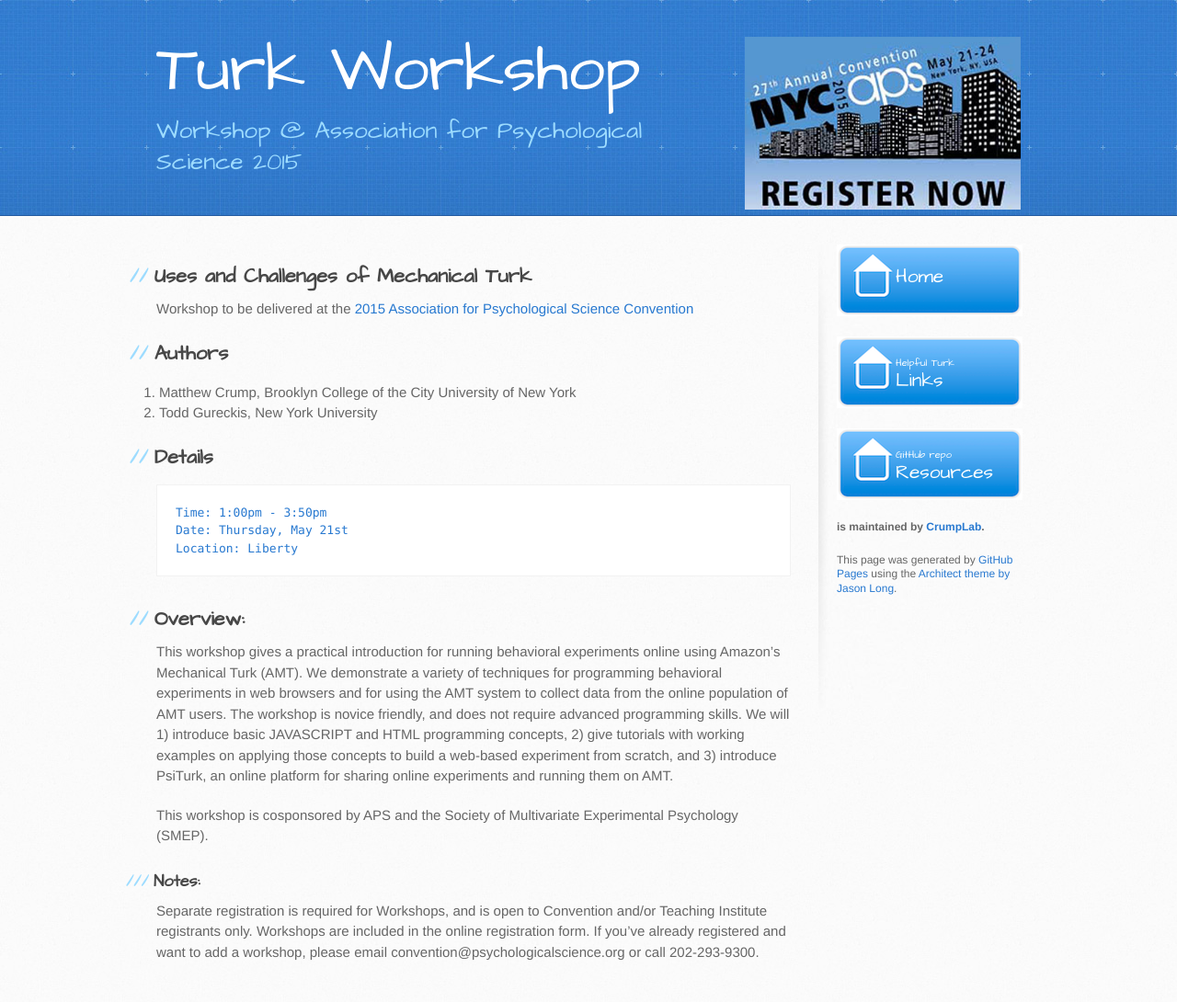
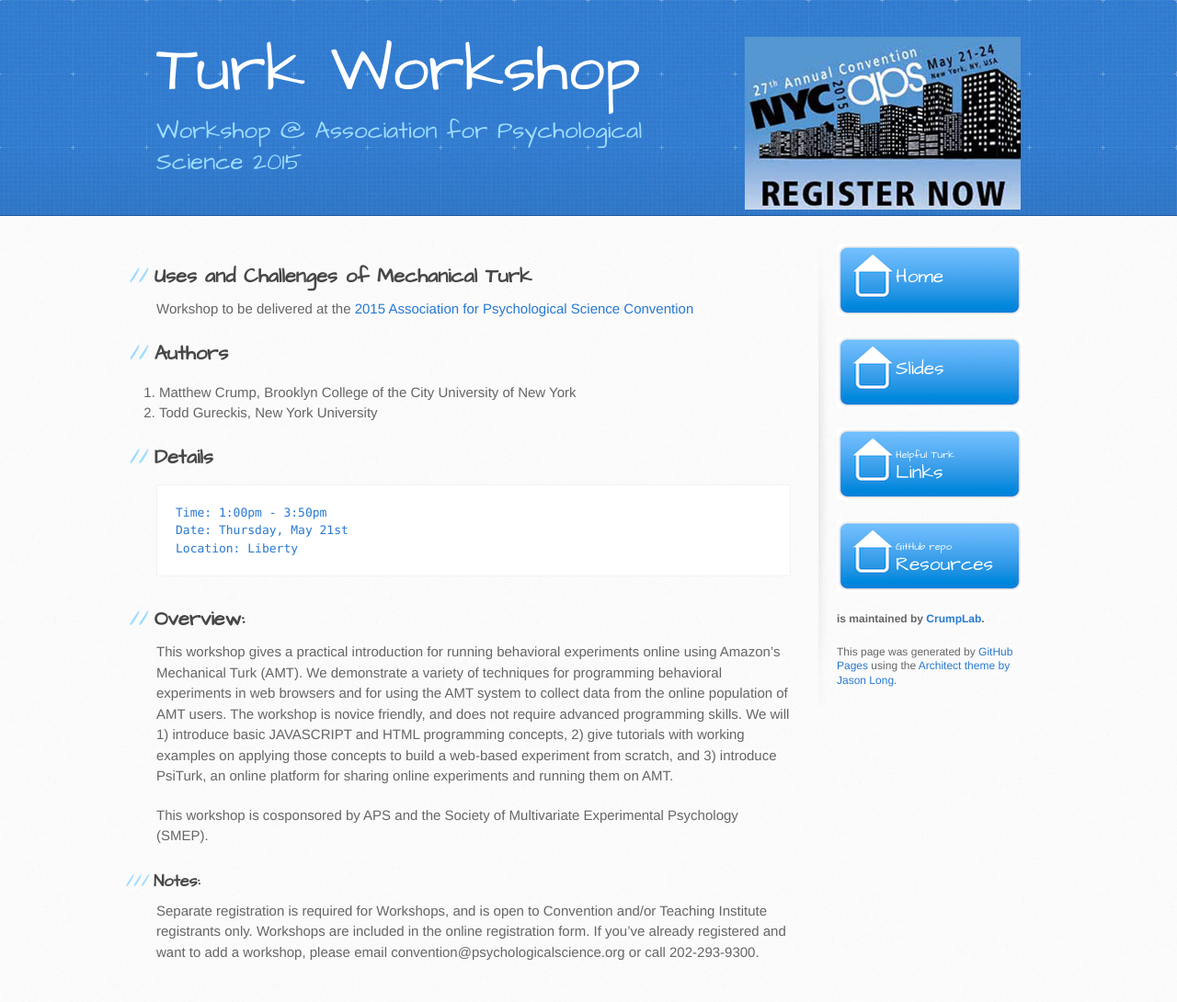
Before and after one commit to APSTurk/APSTurk.github.io, a Jekyll site: the page built from index.html, in a window 1280 px wide. Shown: the whole page at 92% size. Built offline with Jekyll 4.4.1, drawn with Linux system fonts in a browser that asks for light colours.

Commit message:
Update default.html

```diff
--- a/_layouts/default.html
+++ b/_layouts/default.html
@@ -42,6 +42,10 @@
         	<small></small>
         	Home
         	</a>
+        	<a href="/Slides/index.html" class="button">
+        	<small></small>
+        	Slides
+        	</a>
         	<a href="/Links.html" class="button">
         	<small>Helpful Turk</small>
         	Links
```
